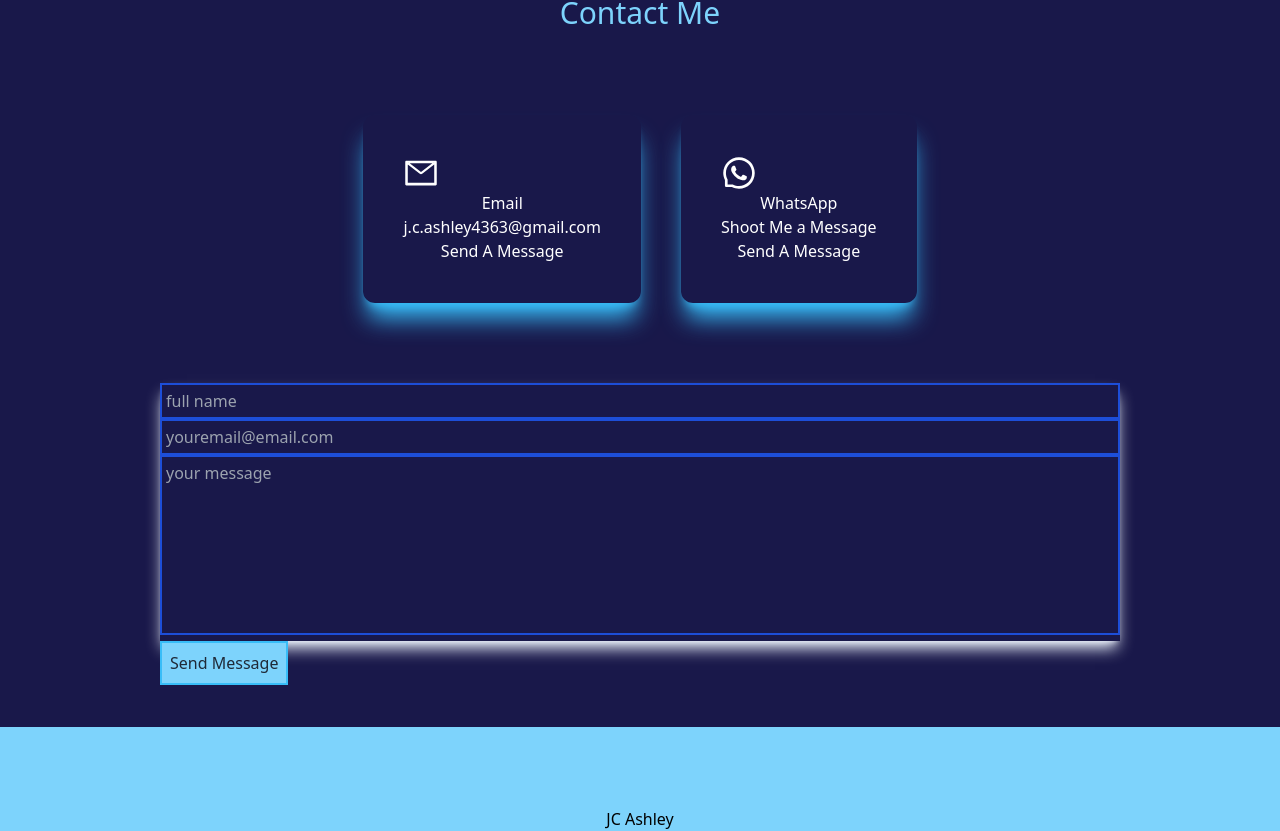
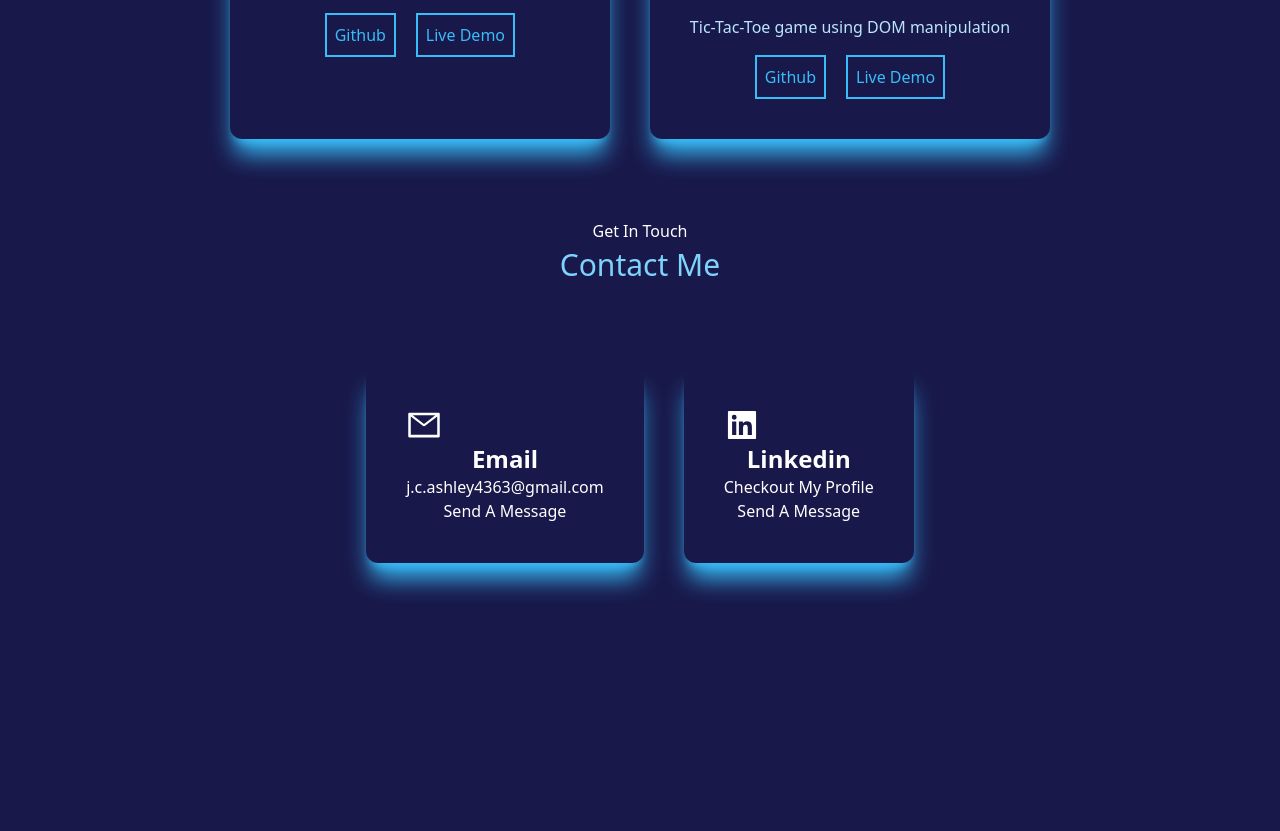
Before and after one commit to Messyginger0804/next.js-portfolio, a Next.js app: page / in a window 1280 px wide. Shown: the part 4175-5006 px from the top of the page. Built offline with nearby package versions, Linux system fonts and the light colour scheme.

Commit message:
fixed pic need to fix email form

```diff
--- a/package.json
+++ b/package.json
@@ -9,6 +9,7 @@
     "lint": "next lint"
   },
   "dependencies": {
+    "@emailjs/browser": "^3.10.0",
     "@heroicons/react": "^2.0.16",
     "@next/font": "13.1.6",
     "icons": "^1.0.0",
--- a/pages/index.js
+++ b/pages/index.js
@@ -15,11 +15,22 @@ import { MdComputer, MdMessage } from 'react-icons/md';
 import { DiJavascript, DiCss3 } from 'react-icons/di';
 import { AiFillHtml5, AiOutlineMail, AiOutlineWhatsApp, AiOutlineHome, AiOutlineUser, AiTwotoneFolderOpen } from 'react-icons/ai';
 import { SiPostgresql, SiExpress, SiTailwindcss, SiAcademia } from 'react-icons/si';
-// import Link from 'next/link';
+import { useRef } from 'react';
+import emailjs from '@emailjs/browser';
+
 
 
 
 function Home() {
+
+  const form = useRef();
+
+  const sendEmail = (e) => {
+    e.preventDefault();
+
+    emailjs.sendForm('service_yykgw9e', 'template_s2t184g', form.current, '_0eJeVE_0upDw61qU')
+
+  };
 
 
 
@@ -31,7 +42,7 @@ function Home() {
         <meta name="viewport" content="width=device-width, initial-scale=1" />
         <link rel="icon" href="/favicon.ico" />
       </Head>
-      <main className='bg-[#19184a] px-10 md:px-20 lg:px-40'>
+      <main className='bg-[#19184a] px-5 md:px-20 lg:px-40 overflow-x-hidden'>
 
         {/* HOMEPAGE */}
         <section id='/' className='min-h-screen'>
@@ -49,9 +60,8 @@ function Home() {
               <a className='hover:bg-white bg-sky-300 p-2 text-gray-800 border-2 border-sky-400' href="#contact">Contact Me</a>
             </div>
 
-            <div className='relative mx-auto bg-gradient-to-b from-teal-500 rounded-full w-80 h-80 mt-5 mb-40 md:h-96 md:w-96'>
+            <div className='relative mx-auto bg-gradient-to-b from-teal-500 rounded-full w-100 h-80 mt-5 mb-40 md:h-96 md:w-96 lg:md-80 lg:80'>
               <Image src={JC}
-              // className='rounded-full' layout='fill' objectFit=''
               />
             </div>
 
@@ -80,7 +90,7 @@ function Home() {
         </section>
 
         {/* SECTION 2 ---- ABOUT ME----*/}
-        <section id='about' className='min-h-screen'>
+        <section id='about' className='min-h-screen mt-60 my-8'>
           <div className='relative mx-auto bg-gradient-to-b from-teal-500 rounded-full w-80 h-80 mt-5 mb-4 md:h-96 md:w-96 hover:rotate-12 hover:duration-1000'>
             <Image src={collage} />
           </div>
@@ -235,22 +245,22 @@ function Home() {
                   <a href='mailto:j.c.ashley4363@gmail.com' target='_blank'>
                     <article className='text-center shadow-xl shadow-sky-400 p-10 rounded-xl my-10 hover:shadow-sky-300'>
                       <AiOutlineMail className='text-4xl' />
-                      <h4>Email</h4>
+                      <h4 className='text-2xl font-bold'>Email</h4>
                       <h5>j.c.ashley4363@gmail.com</h5>
                       <a>Send A Message</a>
                     </article>
                   </a>
                   <a href='https://api.whatsapp.com/send?phone=12149493126' target='_blank'>
                     <article className='text-center shadow-xl shadow-sky-400 p-10 rounded-xl my-10 hover:shadow-sky-300'>
-                      <AiOutlineWhatsApp className='text-4xl' />
-                      <h4>WhatsApp</h4>
-                      <h5>Shoot Me a Message</h5>
+                      <AiFillLinkedin className='text-4xl' />
+                      <h4 className='text-2xl font-bold'>Linkedin</h4>
+                      <h5>Checkout My Profile</h5>
                       <a>Send A Message</a>
                     </article>
                   </a>
 
                 </div>
-                <form className='flex-col gap-11 '
+                {/* <form onSubmit={sendEmail} className='flex-col gap-11 '
                 // ref={form} onSubmit={sendEmail}
                 >
                   <div className='shadow-lg shadow-blue-50'>
@@ -260,7 +270,7 @@ function Home() {
                     <textarea className='resize-none w-full p-1 border-2 border-blue-700 bg-transparent' name='message' rows='7' placeholder='your message' required></textarea>
                   </div>
                   <button type="submit" className='hover:bg-white bg-sky-300 p-2 text-gray-800 border-2 border-sky-400'>Send Message</button>
-                </form>
+                </form> */}
               </div>
             </div>
 
@@ -273,7 +283,7 @@ function Home() {
         <a href='#' className='text-black'>JC Ashley</a>
         <h5>Fullstack Developer</h5>
 
-        <ul className='flex justify-center gap-11 text-xl text-black'>
+        <ul className='flex flex-wrap justify-center gap-11 text-xl text-black'>
           <li> <a href='#'>Home</a> </li>
           <li> <a href='#about'>About</a> </li>
           <li> <a href='#experience'>Experience</a> </li>
--- a/styles/globals.css
+++ b/styles/globals.css
@@ -7,6 +7,7 @@ body {
   padding: 0;
   margin: 0;
   font-family: system-ui, -apple-system, BlinkMacSystemFont, 'Segoe UI', Roboto, Oxygen, Ubuntu, Cantarell, 'Open Sans', 'Helvetica Neue', sans-serif;
+  overflow-x: hidden;
 }
 
 a {
```
Also changed, not shown: 1 other file (tests, documents, lock files or other folders).
